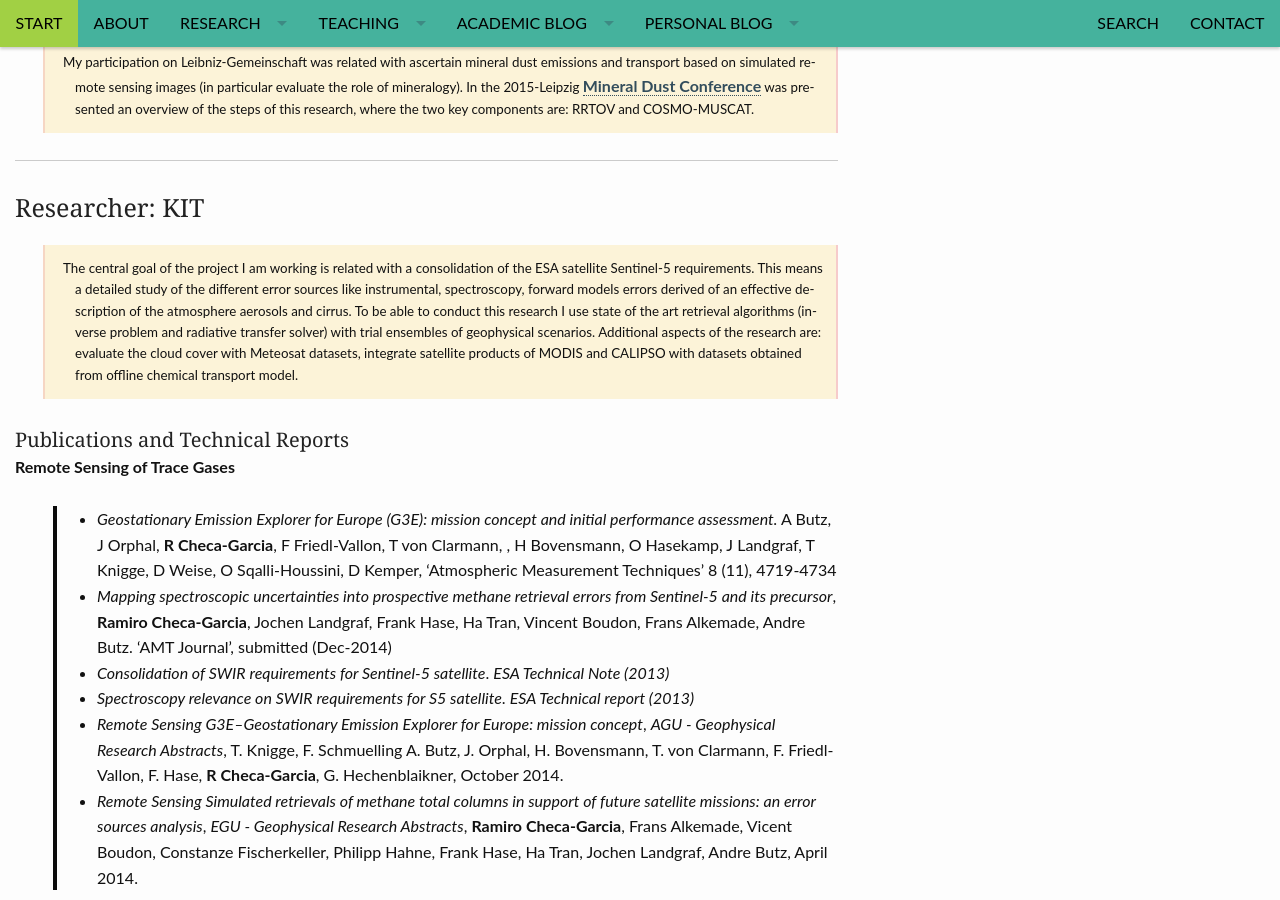
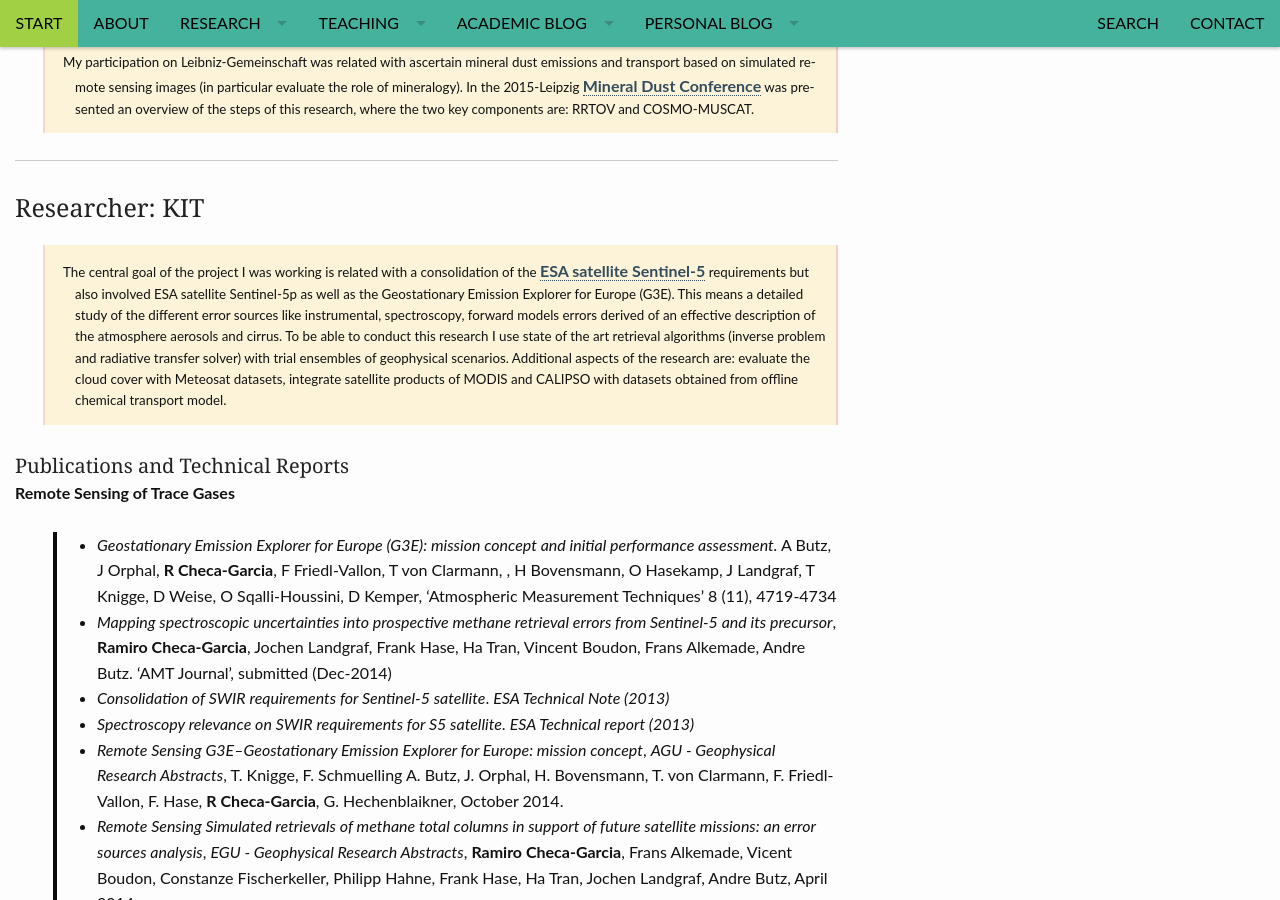
Before and after one commit to RCHG/rchg.github.io, a Jekyll site: the page built from pages/research_overview.md, in a window 1280 px wide and 900 px high, scrolled down 1783 px. Built offline with Jekyll 4.4.1, drawn with Linux system fonts in a browser that asks for light colours; nearby versions of some CDN libraries; comment, search, counter and statistics services are not loaded.

Commit message:
Update research_overview.md

```diff
--- a/pages/research_overview.md
+++ b/pages/research_overview.md
@@ -85,7 +85,7 @@ My participation on Leibniz-Gemeinschaft was related with ascertain mineral dust
 ---
 ### Researcher: KIT
 
-The central goal of the project I am working is related with a consolidation of the ESA satellite Sentinel-5 requirements. This means a detailed study of the different error sources like instrumental, spectroscopy, forward models errors derived of an effective description of the atmosphere aerosols and cirrus. To be able to conduct this research I use state of the art retrieval algorithms (inverse problem and radiative transfer solver) with trial ensembles of geophysical scenarios. Additional aspects of the research are: evaluate the cloud cover with Meteosat datasets, integrate satellite products of MODIS and CALIPSO with datasets obtained from offline chemical transport model.
+The central goal of the project I was working is related with a consolidation of the [ESA satellite Sentinel-5](https://sentinel.esa.int/web/sentinel/missions/sentinel-5) requirements but also involved ESA satellite Sentinel-5p as well as the Geostationary Emission Explorer for Europe (G3E). This means a detailed study of the different error sources like instrumental, spectroscopy, forward models errors derived of an effective description of the atmosphere aerosols and cirrus. To be able to conduct this research I use state of the art retrieval algorithms (inverse problem and radiative transfer solver) with trial ensembles of geophysical scenarios. Additional aspects of the research are: evaluate the cloud cover with Meteosat datasets, integrate satellite products of MODIS and CALIPSO with datasets obtained from offline chemical transport model.
 {:.smallblock}
 
 #### Publications and Technical Reports
```
